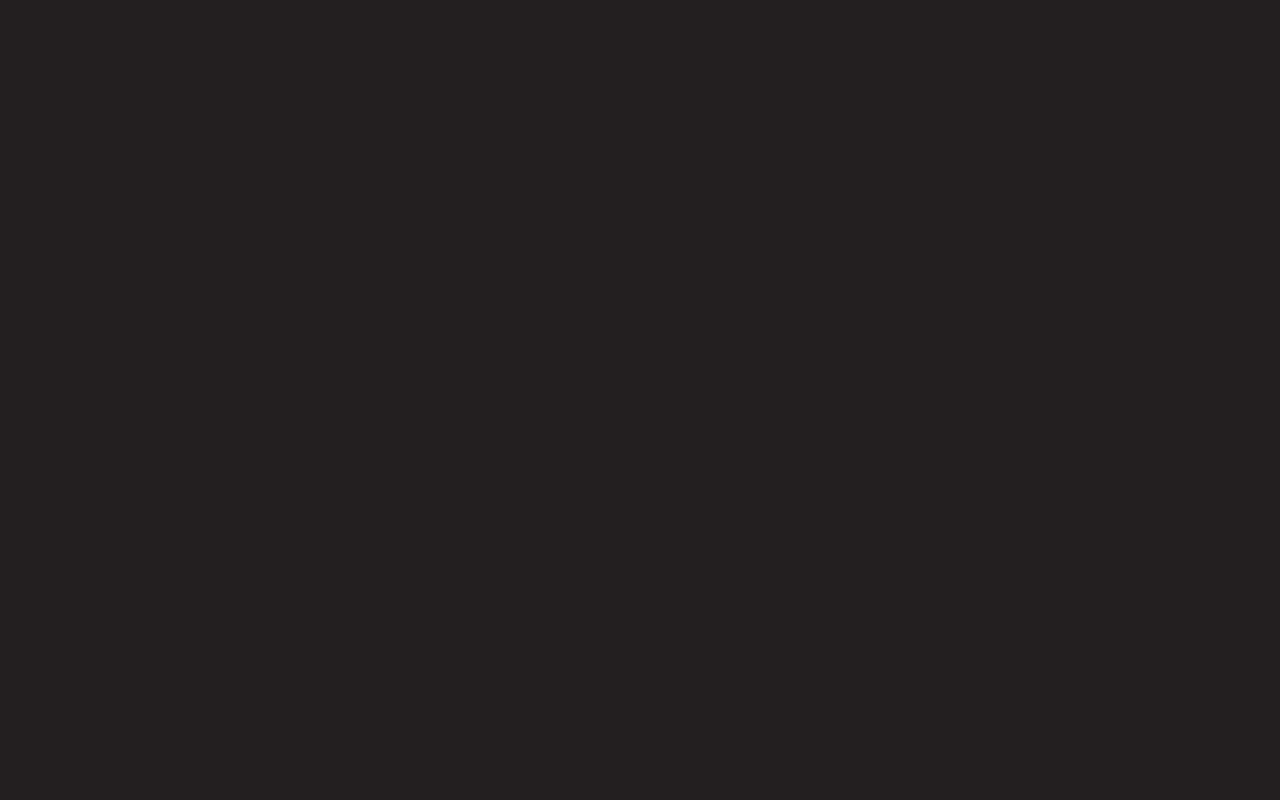
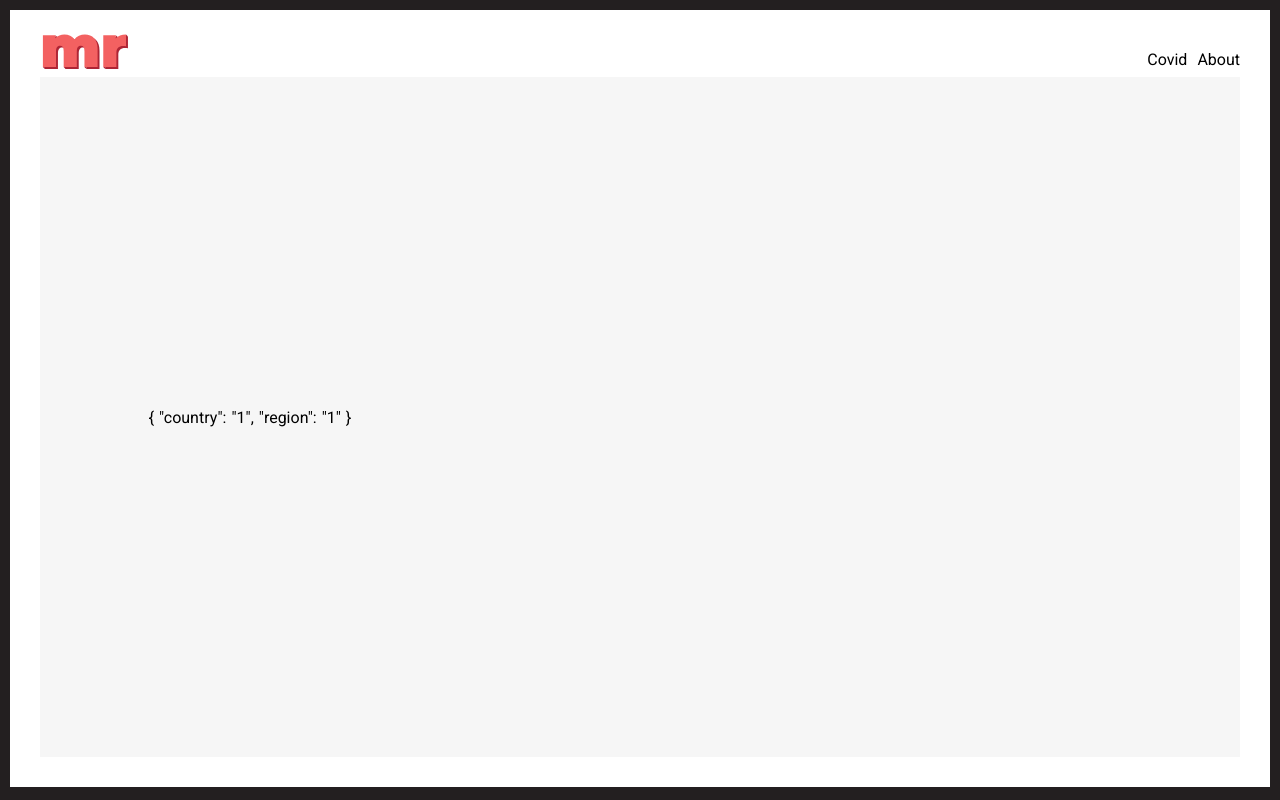
Before and after one commit to mrivar/mrivar.github.io-code, a Nuxt app: page /covid19/1/1 in a window 1280 px wide. Before the commit this address had no page. Built offline with nearby package versions, Linux system fonts and the light colour scheme.

Commit message:
Start covid pages

```diff
--- /dev/null
+++ b/pages/covid19/_country/_region/index.vue
@@ -0,0 +1,17 @@
+<template>
+  <div>{{ this.$route.params }}</div>
+</template>
+
+<script>
+export default {
+  layout: "covid19CountryStats",
+  validate ({ params }) {
+    // region must exist
+    return false
+  }
+}
+</script>
+
+<style>
+
+</style>
--- /dev/null
+++ b/pages/covid19/_country/index.vue
@@ -0,0 +1,41 @@
+<template>
+  <div class="main-container">
+    <InfoBubbleNumber title="title name" value="10" note="asd"></InfoBubbleNumber>
+    <InfoBubbleNumber value="100" note="asd"></InfoBubbleNumber>
+    <InfoBubbleNumber title="title3" value="1000"></InfoBubbleNumber>
+  </div>
+</template>
+
+<script>
+import InfoBubbleNumber from '~/components/atoms/InfoBubbleNumber.vue';
+
+export default {
+  layout: "covid19",
+  validate ({ params }) {
+    //country must exist
+    return true
+  },
+  components: {
+    InfoBubbleNumber
+  },
+  data() {
+    return {
+      infected: 500,
+      infected_new: 100,
+      dead: 50,
+      dead_new: 10,
+      recovered: 200,
+      recovered_new: 50
+    }
+  }
+}
+</script>
+
+<style scoped lang="scss">
+.main-container {
+  display: grid;
+  grid-template-columns: repeat(3, 1fr);
+  grid-template-rows: repeat(3, 1fr);
+  grid-gap: 10px;
+}
+</style>
--- a/pages/covid19/index.vue
+++ b/pages/covid19/index.vue
@@ -1,4 +1,5 @@
 <template>
+  <div class="main-container">
     <div>
       <h1 class="title">Pick a city to see its situation</h1>
       <el-input
@@ -6,6 +7,7 @@
           prefix-icon="el-icon-office-building"
           v-model="city"
       />
+    </div>
   </div>
 </template>
 
```
Lines whose indentation alone changed are shown as unchanged.
